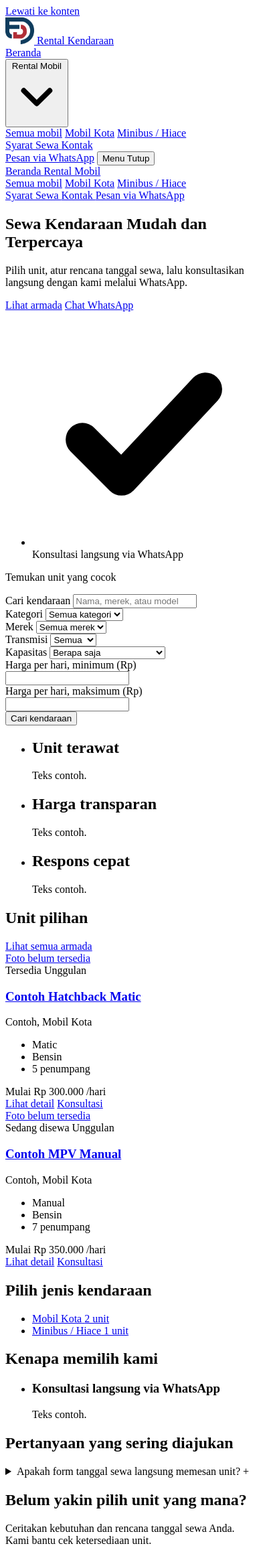
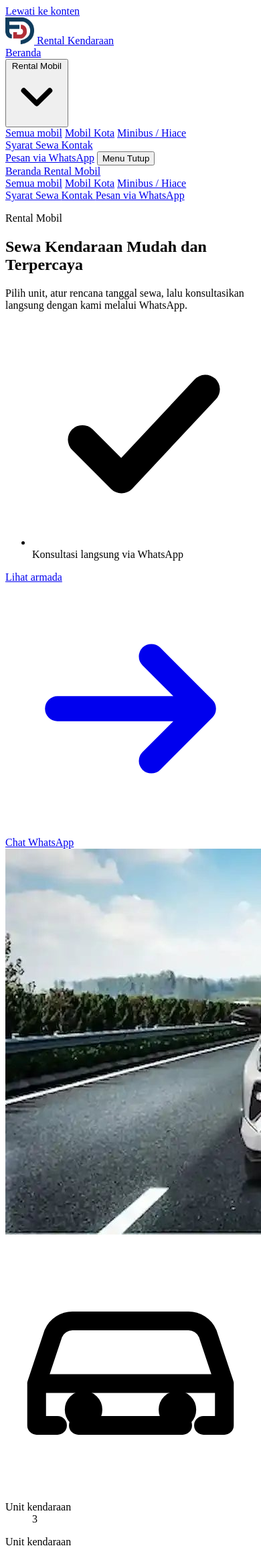
Before and after one commit to figok25/rentcar-website, a Laravel app: page / in a window 390 px wide; the page is wider, and only the part inside the window is pictured. Shown: the top 2311 px of that part at 67% size. Run offline with Laravel 12, Linux system fonts and the light colour scheme; data comes from the database, SQL or seed files in the repository; data that the repository does not hold is empty; some libraries are stand-ins or nearby versions.

Commit message:
UI-3: beranda baru (hero, statistik, pencarian)

```diff
--- a/app/Http/Controllers/HomeController.php
+++ b/app/Http/Controllers/HomeController.php
@@ -49,7 +49,10 @@ class HomeController extends Controller
             'testimonials' => Testimonial::query()->published()->ordered()->limit(6)->get(),
             'heroTitle' => WebsiteSetting::get('hero_title'),
             'heroSubtitle' => WebsiteSetting::get('hero_subtitle'),
-            'heroImage' => $this->heroImageUrl() ?? $featured->first()?->primaryImage?->url(),
+            'heroImage' => $this->heroImageUrl()
+                ?? $featured->first()?->primaryImage?->url()
+                ?? asset('images/hero-default.jpg'),
+            'stats' => $this->stats($catalog->visible()->count()),
             'gallery' => VehicleImage::query()
                 ->whereIn('vehicle_id', $catalog->visible()->select('vehicles.id'))
                 ->with('vehicle:id,name')
@@ -63,6 +66,32 @@ class HomeController extends Controller
         ]);
     }
 
+    /**
+     * Kartu statistik hero. Jumlah unit dihitung otomatis; sisanya diisi admin di Pengaturan website
+     * dan hanya tampil jika angka dan labelnya terisi. Tidak ada angka bawaan.
+     *
+     * @return list<array{value: string, label: string}>
+     */
+    private function stats(int $vehicleCount): array
+    {
+        $stats = [];
+
+        if ($vehicleCount > 0) {
+            $stats[] = ['value' => (string) $vehicleCount, 'label' => 'Unit kendaraan'];
+        }
+
+        foreach ([1, 2, 3] as $n) {
+            $value = WebsiteSetting::get("home_stat_{$n}_value");
+            $label = WebsiteSetting::get("home_stat_{$n}_label");
+
+            if (filled($value) && filled($label)) {
+                $stats[] = ['value' => $value, 'label' => $label];
+            }
+        }
+
+        return $stats;
+    }
+
     private function heroImageUrl(): ?string
     {
         $path = WebsiteSetting::get('hero_image_path');
--- a/resources/views/pages/home.blade.php
+++ b/resources/views/pages/home.blade.php
@@ -6,61 +6,96 @@
     @section('image', $heroImage)
 @endif
 
+@php
+    // Judul hero: kata terakhir diberi warna merah agar ada titik tekan.
+    $titleWords = preg_split('/\s+/', trim($heroTitle ?: 'Sewa Kendaraan Mudah dan Terpercaya')) ?: [];
+    $titleLast = count($titleWords) > 1 ? array_pop($titleWords) : null;
+    $titleLead = implode(' ', $titleWords);
+
+    $statIcons = [
+        '<path d="M3 13l1.6-4.8A2 2 0 0 1 6.5 7h11a2 2 0 0 1 1.9 1.2L21 13M3 13v4h2m16-4v4h-2M3 13h18M7 17h10"/><circle cx="7.5" cy="15.5" r=".9"/><circle cx="16.5" cy="15.5" r=".9"/>',
+        '<path d="M16 19v-1a4 4 0 0 0-4-4H8a4 4 0 0 0-4 4v1M10 11a3 3 0 1 0 0-6 3 3 0 0 0 0 6M20 19v-1a3 3 0 0 0-2.2-2.9M15 5.2a3 3 0 0 1 0 5.6"/>',
+        '<path d="m12 3 2.7 5.6 6.1.9-4.4 4.3 1 6.1L12 17l-5.4 2.9 1-6.1L3.2 9.5l6.1-.9Z"/>',
+        '<circle cx="12" cy="12" r="9"/><path d="M12 7v5l3 2"/>',
+    ];
+@endphp
+
 @section('content')
     {{-- Hero --}}
-    <section class="bg-white border-b border-line">
-        <div class="container-page pt-10 pb-12 md:pt-16 md:pb-16 grid gap-8 lg:grid-cols-2 lg:items-center">
+    <section class="relative bg-white overflow-hidden">
+        <div class="hero-stripes" aria-hidden="true"></div>
+
+        <div class="container-page relative pt-10 pb-24 md:pt-14 md:pb-28 grid gap-10 lg:grid-cols-[1.05fr_1fr] lg:items-center">
             <div>
-                <x-plate as="h1" class="inline-block px-5 py-4 text-4xl sm:text-5xl md:text-6xl leading-[1.05] tracking-tight">
-                    {{ $heroTitle ?: 'Sewa Kendaraan Mudah dan Terpercaya' }}
-                </x-plate>
+                <p class="inline-flex items-center gap-2 rounded-full bg-brand-soft px-3.5 py-1.5 text-sm font-semibold text-brand">
+                    <span class="size-2 rounded-full bg-accent" aria-hidden="true"></span>
+                    {{ $site['showMotor'] ? 'Rental Mobil & Motor' : 'Rental Mobil' }}
+                </p>
+
+                <h1 class="mt-4 text-4xl sm:text-5xl md:text-[3.5rem] leading-[1.06] text-ink">
+                    {{ $titleLead }}@if ($titleLast) <span class="text-accent">{{ $titleLast }}</span>@endif
+                </h1>
+
                 @if ($heroSubtitle)
                     <p class="mt-5 text-lg text-road-soft max-w-prose">{{ $heroSubtitle }}</p>
                 @endif
-                <div class="mt-7 flex flex-wrap gap-3">
-                    <a href="{{ route('vehicles.index') }}" class="btn btn-primary">Lihat armada</a>
-                    @if ($site['whatsapp'])
-                        <a href="{{ $site['whatsapp'] }}" target="_blank" rel="noopener" class="btn btn-wa">Chat WhatsApp</a>
-                    @endif
-                </div>
+
                 @if ($advantages->isNotEmpty())
-                    <ul class="mt-6 space-y-2 text-sm font-semibold text-road">
+                    <ul class="mt-7 flex flex-wrap gap-x-7 gap-y-3 text-sm font-semibold text-ink">
                         @foreach ($advantages->take(3) as $advantage)
                             <li class="flex items-center gap-2.5">
-                                <span class="grid size-5 shrink-0 place-items-center rounded-full bg-sign-green text-white" aria-hidden="true">
-                                    <svg viewBox="0 0 20 20" class="size-3.5" fill="none" stroke="currentColor" stroke-width="3" stroke-linecap="round" stroke-linejoin="round"><path d="m4.5 10.5 3.5 3.5 7.5-8"/></svg>
+                                <span class="grid size-9 shrink-0 place-items-center rounded-full bg-brand-soft text-brand" aria-hidden="true">
+                                    <svg viewBox="0 0 20 20" class="size-4" fill="none" stroke="currentColor" stroke-width="2.6" stroke-linecap="round" stroke-linejoin="round"><path d="m4.5 10.5 3.5 3.5 7.5-8"/></svg>
                                 </span>
                                 {{ $advantage->title }}
                             </li>
                         @endforeach
                     </ul>
                 @endif
+
+                <div class="mt-8 flex flex-wrap gap-3">
+                    <a href="{{ route('vehicles.index') }}" class="btn btn-primary px-7">
+                        Lihat armada
+                        <svg viewBox="0 0 24 24" class="size-4" fill="none" stroke="currentColor" stroke-width="2.4" stroke-linecap="round" stroke-linejoin="round" aria-hidden="true"><path d="M5 12h14m-5-5 5 5-5 5"/></svg>
+                    </a>
+                    @if ($site['whatsapp'])
+                        <a href="{{ $site['whatsapp'] }}" target="_blank" rel="noopener" class="btn btn-outline wa-icon px-7">Chat WhatsApp</a>
+                    @endif
+                </div>
             </div>
 
-            @if ($heroImage)
-                <div class="rounded-2xl overflow-hidden border border-line bg-paper aspect-[4/3]">
-                    <img src="{{ $heroImage }}" alt="Unit kendaraan {{ $site['name'] }}" class="size-full object-cover">
+            <div class="relative">
+                <div class="rounded-[1.75rem] overflow-hidden bg-brand-soft aspect-[4/3] shadow-lift ring-1 ring-line">
+                    <img src="{{ $heroImage }}" alt="Unit kendaraan {{ $site['name'] }}" class="size-full object-cover"
+                         fetchpriority="high" decoding="async">
                 </div>
-            @endif
-        </div>
 
-        {{-- Pencarian kendaraan: kartu melayang di tepi bawah hero --}}
-        <div class="container-page pb-10">
-            <div class="card filter-card p-5 sm:p-6">
-                <p class="font-display text-xl font-bold mb-4">Temukan unit yang cocok</p>
-                @include('partials.vehicle-filters', [
-                    'action' => route('vehicles.index'),
-                    'filters' => $filters,
-                    'options' => $options,
-                    'showSort' => false,
-                ])
+                @if (count($stats) > 0)
+                    <dl class="relative z-10 -mt-9 mx-4 sm:mx-8 grid grid-cols-2 sm:grid-flow-col sm:auto-cols-fr rounded-2xl bg-brand text-white shadow-lift divide-white/15 sm:divide-x">
+                        @foreach ($stats as $i => $stat)
+                            <div class="flex items-center gap-3 px-4 py-3.5">
+                                <svg viewBox="0 0 24 24" class="size-6 shrink-0 text-accent-light" fill="none" stroke="currentColor" stroke-width="1.8" stroke-linecap="round" stroke-linejoin="round" aria-hidden="true">{!! $statIcons[$i % count($statIcons)] !!}</svg>
+                                <div>
+                                    <dt class="sr-only">{{ $stat['label'] }}</dt>
+                                    <dd class="text-lg sm:text-xl font-extrabold leading-none">{{ $stat['value'] }}</dd>
+                                    <p class="mt-1 text-xs text-white/75 leading-tight" aria-hidden="true">{{ $stat['label'] }}</p>
+                                </div>
+                            </div>
+                        @endforeach
+                    </dl>
+                @endif
             </div>
         </div>
     </section>
 
+    {{-- Pencarian kendaraan: kartu melayang di tepi bawah hero --}}
+    <div class="container-page relative z-10 -mt-14">
+        @include('partials.home-search', ['options' => $options])
+    </div>
+
     {{-- Motto --}}
     @if ($mottos->isNotEmpty())
-        <section class="container-page py-12" aria-label="Janji layanan">
+        <section class="container-page py-14" aria-label="Janji layanan">
             @php
                 $cols = [1 => 'md:grid-cols-1', 2 => 'md:grid-cols-2', 3 => 'md:grid-cols-3'][min($mottos->count(), 3)];
             @endphp
@@ -80,9 +115,12 @@
     {{-- Unit unggulan --}}
     @if ($featured->isNotEmpty())
         <section class="container-page py-8" aria-labelledby="h-unggulan">
-            <div class="flex items-end justify-between gap-4 mb-6">
-                <h2 id="h-unggulan" class="text-3xl">Unit pilihan</h2>
-                <a href="{{ route('vehicles.index') }}" class="font-semibold underline underline-offset-4">Lihat semua armada</a>
+            <div class="flex items-end justify-between gap-4 mb-7">
+                <div>
+                    <h2 id="h-unggulan" class="text-3xl title-bar">Unit pilihan</h2>
+                    <p class="mt-1 text-road-soft">Unit unggulan kami. Tanyakan ketersediaannya lewat WhatsApp.</p>
+                </div>
+                <a href="{{ route('vehicles.index') }}" class="shrink-0 font-bold text-brand hover:underline underline-offset-4">Lihat semua armada &rarr;</a>
             </div>
             <div class="grid gap-5 sm:grid-cols-2 lg:grid-cols-3">
                 @foreach ($featured as $vehicle)
@@ -95,8 +133,8 @@
     {{-- Kategori --}}
     @if ($categories->isNotEmpty())
         <section class="container-page py-12" aria-labelledby="h-kategori">
-            <h2 id="h-kategori" class="text-3xl mb-6">Pilih jenis kendaraan</h2>
-            <ul class="grid gap-3 sm:grid-cols-2 lg:grid-cols-4">
+            <h2 id="h-kategori" class="text-3xl title-bar mb-7">Pilih jenis kendaraan</h2>
+            <ul class="grid gap-4 sm:grid-cols-2 lg:grid-cols-4">
                 @foreach ($categories as $category)
                     @php
                         $href = $category->slug === \App\Models\VehicleCategory::MOTOR_SLUG
@@ -104,11 +142,11 @@
                             : route('vehicles.index', ['category' => $category->slug]);
                     @endphp
                     <li>
-                        <a href="{{ $href }}" class="block h-full card p-5 hover:border-plate-ink">
-                            <span class="block font-display text-xl">{{ $category->name }}</span>
-                            <span class="block mt-1 text-sm text-road-soft">{{ $category->published_vehicles_count }} unit</span>
+                        <a href="{{ $href }}" class="block h-full card card-hover p-5">
+                            <span class="block text-xl font-extrabold text-ink">{{ $category->name }}</span>
+                            <span class="mt-1 inline-block rounded-full bg-brand-soft px-2.5 py-0.5 text-xs font-bold text-brand">{{ $category->published_vehicles_count }} unit</span>
                             @if ($category->description)
-                                <span class="block mt-2 text-sm text-road-soft">{{ \Illuminate\Support\Str::limit($category->description, 90) }}</span>
+                                <span class="block mt-3 text-sm text-road-soft">{{ \Illuminate\Support\Str::limit($category->description, 90) }}</span>
                             @endif
                         </a>
                     </li>
@@ -120,9 +158,9 @@
     {{-- Paket wisata unggulan --}}
     @if ($tours->isNotEmpty())
         <section class="container-page py-12" aria-labelledby="h-wisata">
-            <div class="flex items-end justify-between gap-4 mb-6">
-                <h2 id="h-wisata" class="text-3xl">Paket wisata</h2>
-                <a href="{{ route('tours.index') }}" class="font-semibold underline">Semua paket</a>
+            <div class="flex items-end justify-between gap-4 mb-7">
+                <h2 id="h-wisata" class="text-3xl title-bar">Paket wisata</h2>
+                <a href="{{ route('tours.index') }}" class="shrink-0 font-bold text-brand hover:underline underline-offset-4">Semua paket &rarr;</a>
             </div>
             <div class="grid gap-5 sm:grid-cols-2 lg:grid-cols-3">
                 @foreach ($tours as $tour)
@@ -135,15 +173,20 @@
     {{-- Keunggulan --}}
     @if ($advantages->isNotEmpty())
         <section class="bg-white border-y border-line" aria-labelledby="h-keunggulan">
-            <div class="container-page py-12">
-                <h2 id="h-keunggulan" class="text-3xl mb-6">Kenapa memilih kami</h2>
-                <ul class="grid gap-6 sm:grid-cols-2 lg:grid-cols-3">
+            <div class="container-page py-14">
+                <h2 id="h-keunggulan" class="text-3xl title-bar mb-8">Kenapa memilih kami</h2>
+                <ul class="grid gap-7 sm:grid-cols-2 lg:grid-cols-3">
                     @foreach ($advantages as $advantage)
-                        <li class="border-l-4 border-plate pl-4">
-                            <h3 class="text-xl">{{ $advantage->title }}</h3>
-                            @if ($advantage->description)
-                                <p class="mt-1 text-road-soft">{{ $advantage->description }}</p>
-                            @endif
+                        <li class="flex gap-4">
+                            <span class="grid size-11 shrink-0 place-items-center rounded-xl bg-brand-soft text-brand" aria-hidden="true">
+                                <svg viewBox="0 0 20 20" class="size-5" fill="none" stroke="currentColor" stroke-width="2.4" stroke-linecap="round" stroke-linejoin="round"><path d="m4.5 10.5 3.5 3.5 7.5-8"/></svg>
+                            </span>
+                            <div>
+                                <h3 class="text-lg">{{ $advantage->title }}</h3>
+                                @if ($advantage->description)
+                                    <p class="mt-1 text-road-soft">{{ $advantage->description }}</p>
+                                @endif
+                            </div>
                         </li>
                     @endforeach
                 </ul>
@@ -153,8 +196,8 @@
 
     {{-- Galeri --}}
     @if ($gallery->count() >= 4)
-        <section class="container-page py-12" aria-labelledby="h-galeri">
-            <h2 id="h-galeri" class="text-3xl mb-6">Galeri armada</h2>
+        <section class="container-page py-14" aria-labelledby="h-galeri">
+            <h2 id="h-galeri" class="text-3xl title-bar mb-7">Galeri armada</h2>
             <ul class="grid grid-cols-2 gap-3 md:grid-cols-4">
                 @foreach ($gallery->take(intdiv($gallery->count(), 4) * 4) as $photo)
                     <li class="group relative overflow-hidden rounded-2xl border border-line bg-white aspect-[4/3]">
@@ -169,17 +212,17 @@
     {{-- Testimoni --}}
     @if ($testimonials->isNotEmpty())
         <section class="container-page py-12" aria-labelledby="h-testimoni">
-            <h2 id="h-testimoni" class="text-3xl mb-6">Kata pelanggan</h2>
+            <h2 id="h-testimoni" class="text-3xl title-bar mb-7">Kata pelanggan</h2>
             <ul class="grid gap-5 md:grid-cols-2 lg:grid-cols-3">
                 @foreach ($testimonials as $testimonial)
-                    <li class="card p-5 flex flex-col">
+                    <li class="card p-6 flex flex-col">
                         @if ($testimonial->rating)
-                            <p class="text-plate-ink" role="img" aria-label="Bintang {{ $testimonial->rating }} dari 5">
+                            <p class="text-amber-500" role="img" aria-label="Bintang {{ $testimonial->rating }} dari 5">
                                 <span aria-hidden="true">{{ str_repeat('★', $testimonial->rating) }}<span class="text-line">{{ str_repeat('★', 5 - $testimonial->rating) }}</span></span>
                             </p>
                         @endif
                         <blockquote class="mt-2 text-road flex-1">&ldquo;{{ $testimonial->content }}&rdquo;</blockquote>
-                        <p class="mt-4 text-sm font-semibold">{{ $testimonial->customer_display_name }}
+                        <p class="mt-4 text-sm font-bold text-ink">{{ $testimonial->customer_display_name }}
                             @if ($testimonial->source_label)
                                 <span class="font-normal text-road-soft">&middot; {{ $testimonial->source_label }}</span>
                             @endif
@@ -193,16 +236,16 @@
     {{-- FAQ --}}
     @if ($faqs->isNotEmpty())
         <section class="bg-white border-y border-line" aria-labelledby="h-faq">
-            <div class="container-page container-text py-12">
-                <h2 id="h-faq" class="text-3xl mb-6">Pertanyaan yang sering diajukan</h2>
+            <div class="container-page container-text py-14">
+                <h2 id="h-faq" class="text-3xl title-bar mb-7">Pertanyaan yang sering diajukan</h2>
                 <div class="card divide-y divide-line">
                     @foreach ($faqs as $faq)
-                        <details class="group p-4">
-                            <summary class="cursor-pointer font-semibold flex items-center justify-between gap-4 list-none">
+                        <details class="group p-5">
+                            <summary class="cursor-pointer font-bold text-ink flex items-center justify-between gap-4 list-none">
                                 <span>{{ $faq->question }}</span>
-                                <span aria-hidden="true" class="text-road-soft group-open:rotate-45 transition-transform">+</span>
+                                <span aria-hidden="true" class="text-accent text-xl leading-none group-open:rotate-45 transition-transform">+</span>
                             </summary>
-                            <p class="mt-2 text-road-soft">{!! nl2br(e($faq->answer)) !!}</p>
+                            <p class="mt-3 text-road-soft">{!! nl2br(e($faq->answer)) !!}</p>
                         </details>
                     @endforeach
                 </div>
@@ -212,17 +255,17 @@
 
     {{-- Lokasi --}}
     @if ($site['address'] || $mapsUrl)
-        <section class="container-page py-12" aria-labelledby="h-lokasi">
-            <h2 id="h-lokasi" class="text-3xl mb-6">Kunjungi lokasi kami</h2>
+        <section class="container-page py-14" aria-labelledby="h-lokasi">
+            <h2 id="h-lokasi" class="text-3xl title-bar mb-7">Kunjungi lokasi kami</h2>
             <div class="grid gap-6 lg:grid-cols-5">
                 <div class="card p-6 lg:col-span-2 self-start">
                     @if ($site['address'])
                         <p class="text-sm text-road-soft">Alamat</p>
-                        <p class="mt-1 text-lg font-semibold">{{ $site['address'] }}</p>
+                        <p class="mt-1 text-lg font-bold text-ink">{{ $site['address'] }}</p>
                     @endif
                     @if ($site['phone'])
                         <p class="mt-4 text-sm text-road-soft">Telepon</p>
-                        <p class="mt-1 font-semibold">{{ $site['phone'] }}</p>
+                        <p class="mt-1 font-bold text-ink">{{ $site['phone'] }}</p>
                     @endif
                     <div class="mt-5 flex flex-wrap gap-2">
                         @if ($site['whatsapp'])
@@ -244,12 +287,13 @@
     {{-- Ajakan konsultasi --}}
     @if ($site['whatsapp'])
         <section class="container-page py-12">
-            <div class="bg-plate-ink text-white rounded-2xl p-8 md:p-10 flex flex-col md:flex-row md:items-center justify-between gap-6">
-                <div>
-                    <h2 class="text-3xl">Belum yakin pilih unit yang mana?</h2>
-                    <p class="mt-2 text-white/75 max-w-prose">Ceritakan kebutuhan dan rencana tanggal sewa Anda. Kami bantu cek ketersediaan unit.</p>
+            <div class="relative overflow-hidden rounded-3xl bg-brand text-white p-8 md:p-12 flex flex-col md:flex-row md:items-center justify-between gap-6">
+                <div class="absolute -right-16 -top-10 h-[160%] w-40 -skew-x-[24deg] bg-accent/25 pointer-events-none" aria-hidden="true"></div>
+                <div class="relative">
+                    <h2 class="text-3xl text-white">Belum yakin pilih unit yang mana?</h2>
+                    <p class="mt-2 text-white/80 max-w-prose">Ceritakan kebutuhan dan rencana tanggal sewa Anda. Kami bantu cek ketersediaan unit.</p>
                 </div>
-                <a href="{{ $site['whatsapp'] }}" target="_blank" rel="noopener" class="btn btn-wa shrink-0">Konsultasi lewat WhatsApp</a>
+                <a href="{{ $site['whatsapp'] }}" target="_blank" rel="noopener" class="relative btn btn-light wa-icon shrink-0">Konsultasi lewat WhatsApp</a>
             </div>
         </section>
     @endif
--- /dev/null
+++ b/resources/views/partials/home-search.blade.php
@@ -0,0 +1,56 @@
+{{-- Pencarian ringkas di beranda. Mengirim ke katalog dengan parameter filter yang sama. Variabel: $options --}}
+<form method="GET" action="{{ route('vehicles.index') }}" role="search" aria-label="Cari kendaraan" class="card filter-card p-5 sm:p-7">
+    <p class="flex items-center gap-3 text-xl font-extrabold text-ink mb-5">
+        <span class="grid size-9 place-items-center rounded-xl bg-brand-soft text-brand" aria-hidden="true">
+            <svg viewBox="0 0 24 24" class="size-5" fill="none" stroke="currentColor" stroke-width="2" stroke-linecap="round" stroke-linejoin="round"><circle cx="11" cy="11" r="6.5"/><path d="m16 16 4 4"/></svg>
+        </span>
+        Temukan unit yang cocok
+    </p>
+
+    <div class="grid gap-4 sm:grid-cols-2 lg:grid-cols-[1.5fr_1fr_1fr_1fr_auto] lg:items-end">
+        <div>
+            <label for="h-q" class="block mb-1.5">Cari kendaraan</label>
+            <input id="h-q" type="search" name="q" maxlength="60" placeholder="Nama, merek, atau model" class="field">
+        </div>
+
+        <div>
+            <label for="h-category" class="block mb-1.5">Kategori</label>
+            <select id="h-category" name="category" class="field">
+                <option value="">Semua kategori</option>
+                @foreach ($options['categories'] as $category)
+                    <option value="{{ $category->slug }}">{{ $category->name }}</option>
+                @endforeach
+            </select>
+        </div>
+
+        <div>
+            <label for="h-brand" class="block mb-1.5">Merek</label>
+            <select id="h-brand" name="brand" class="field">
+                <option value="">Semua merek</option>
+                @foreach ($options['brands'] as $brand)
+                    <option value="{{ $brand }}">{{ $brand }}</option>
+                @endforeach
+            </select>
+        </div>
+
+        <div>
+            <label for="h-cap" class="block mb-1.5">Kapasitas</label>
+            <select id="h-cap" name="min_capacity" class="field">
+                <option value="">Berapa saja</option>
+                @foreach (\App\Services\VehicleCatalog::CAPACITY_OPTIONS as $cap)
+                    <option value="{{ $cap }}">{{ $cap }} penumpang atau lebih</option>
+                @endforeach
+            </select>
+        </div>
+
+        <button type="submit" class="btn btn-accent sm:col-span-2 lg:col-span-1 lg:min-h-11 px-7">
+            <svg viewBox="0 0 24 24" class="size-5" fill="none" stroke="currentColor" stroke-width="2.2" stroke-linecap="round" stroke-linejoin="round" aria-hidden="true"><circle cx="11" cy="11" r="6.5"/><path d="m16 16 4 4"/></svg>
+            Cari kendaraan
+        </button>
+    </div>
+
+    <p class="mt-4 text-sm text-road-soft">
+        Perlu filter lain seperti transmisi atau harga?
+        <a href="{{ route('vehicles.index') }}" class="font-semibold text-brand underline underline-offset-4">Buka katalog lengkap</a>
+    </p>
+</form>
```
Also changed, not shown: app/Filament/Pages/ManageWebsiteSettings.php (+20 -2 lines), resources/css/app.css (+39 -1 lines), tests/Feature/BrandTest.php (+2 -1 lines), tests/Feature/Filament/SettingsAndContentTest.php (+14 -0 lines), tests/Feature/HomeHeroTest.php (added, +88 -0 lines), public/images/hero-default.jpg (added).
